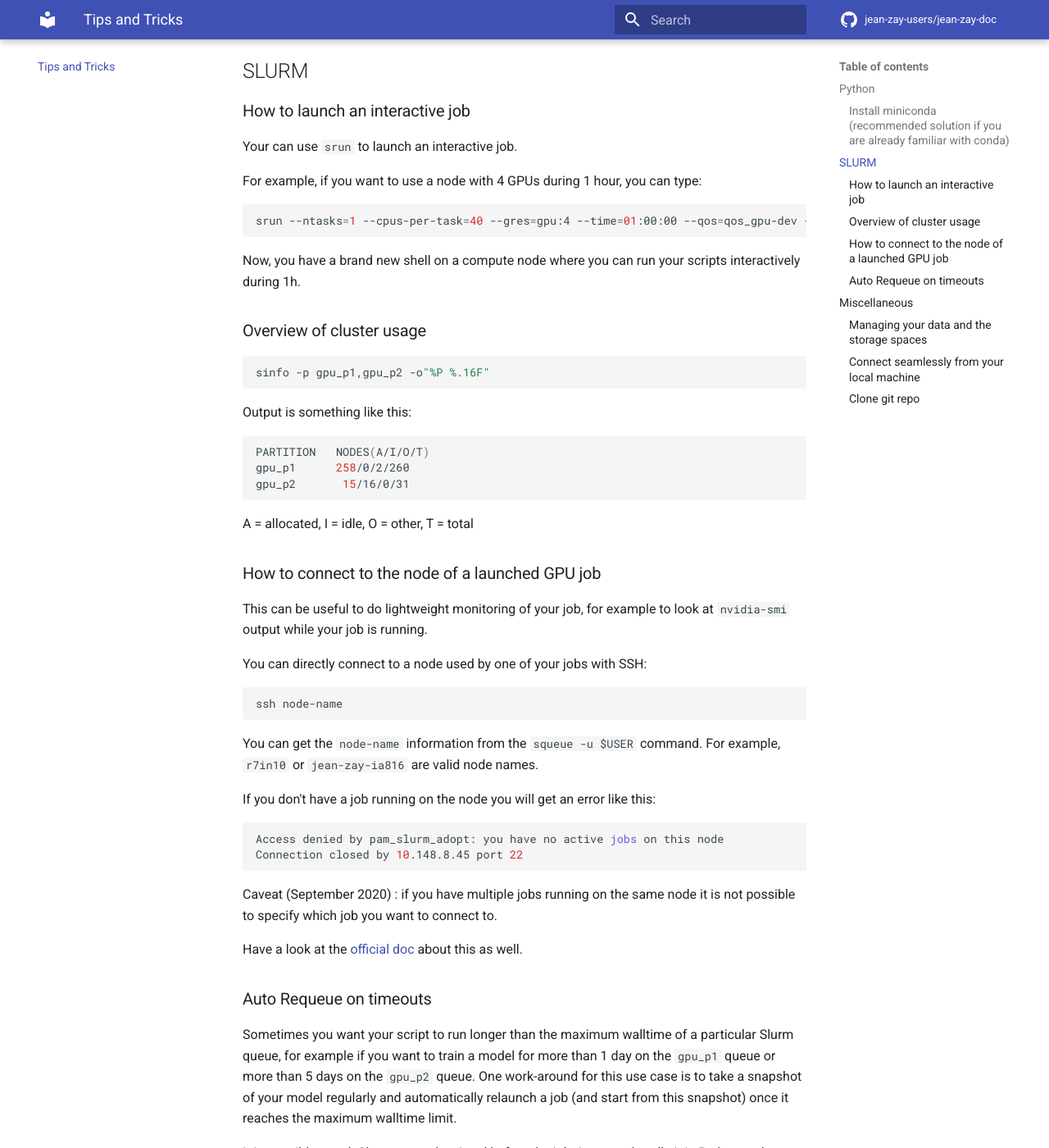
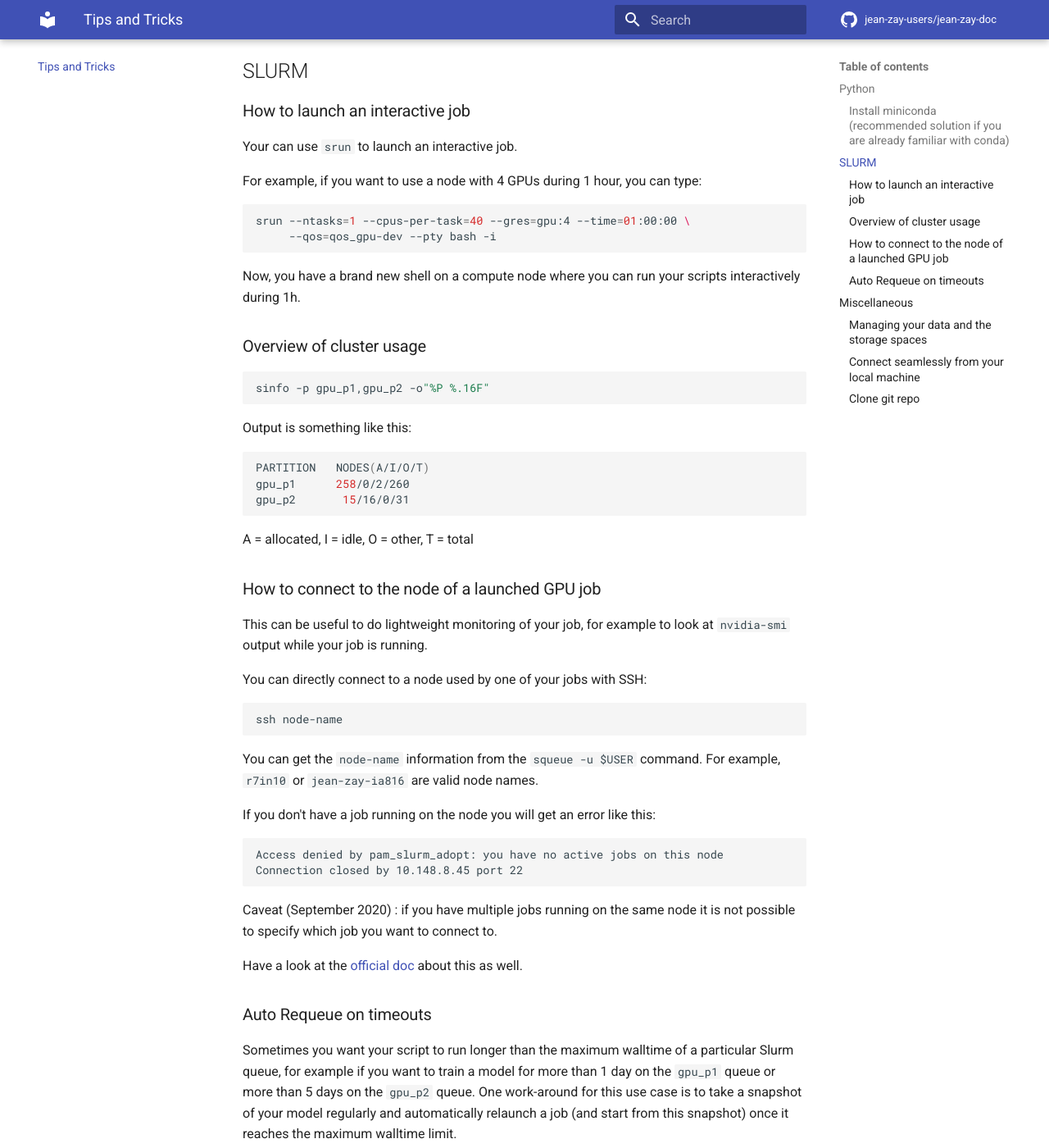
Before and after one commit to jean-zay-users/jean-zay-doc, an MkDocs documentation site: the page built from docs/tips-and-tricks.md, in a window 1280 px wide and 1400 px high, scrolled down 716 px. Shown: the whole window at 82% size. Built offline with MkDocs 1.6.1 and Material for MkDocs 9.7.7, drawn with Linux system fonts in a browser that asks for light colours; comment, search, counter and statistics services are not loaded; some of the changed text lies outside the part shown.

````diff
--- a/docs/tips-and-tricks.md
+++ b/docs/tips-and-tricks.md
@@ -37,7 +37,8 @@ Your can use `srun` to launch an interactive job.
 For example, if you want to use a node with 4 GPUs during 1 hour, you can type:
 
 ```bash
-srun --ntasks=1 --cpus-per-task=40 --gres=gpu:4 --time=01:00:00 --qos=qos_gpu-dev --pty bash -i
+srun --ntasks=1 --cpus-per-task=40 --gres=gpu:4 --time=01:00:00 \
+     --qos=qos_gpu-dev --pty bash -i
 ```
 
 Now, you have a brand new shell on a compute node where you can run your scripts interactively
@@ -74,7 +75,7 @@ or `jean-zay-ia816` are valid node names.
 
 If you don't have a job running on the node you will get an error like this:
 
-```bash
+```
 Access denied by pam_slurm_adopt: you have no active jobs on this node
 Connection closed by 10.148.8.45 port 22
 ```
@@ -190,7 +191,8 @@ You can consult your disk quota anytime with the command `idrquota` (see
 If you need to send data to Jean-Zay a good idea is to use `rsync`. E.g.:
 
 ```bash
-rsync -avz /your/local/database/ your-jean-zay-login@jean-zay:/gpfsscratch/your/remote/dir/
+rsync -avz /your/local/database/
+    your-jean-zay-login@jean-zay:/gpfsscratch/your/remote/dir/
 ```
 
 ### Connect seamlessly from your local machine
````
Also changed, not shown: other parts of docs/tips-and-tricks.md (+2 -1 lines).
